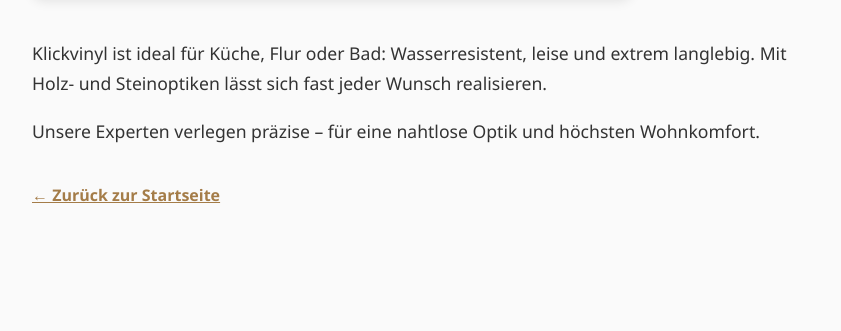
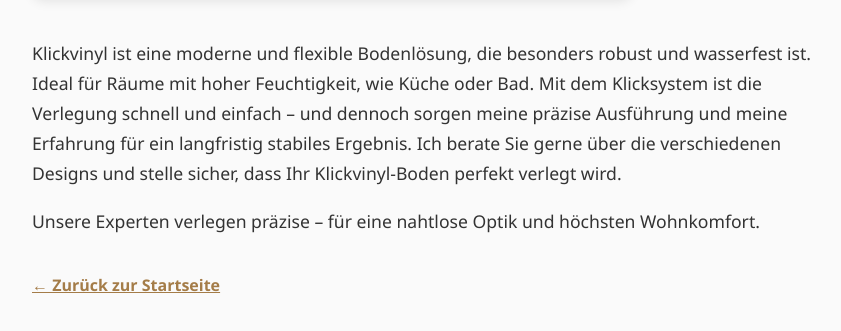
Before and after one commit to mm-floors/mm-floors, a plain HTML site: page docs/klickvinyl.html in a window 1280 px wide. Shown: the part 587-918 px from the top of the page, without its empty margins (16-857 px from the left). Before the commit the page ends 841 px from the top, so only its background shows below. Drawn offline with Linux system fonts and the light colour scheme.

Commit message:
Update klickvinyl.html

```diff
--- a/docs/klickvinyl.html
+++ b/docs/klickvinyl.html
@@ -16,7 +16,7 @@
   <h1>Klickvinyl & Designbeläge</h1>
   <img src="https://images.unsplash.com/photo-1602532288838-558e06f46e9f" alt="Klickvinyl Boden" />
   <p>
-    Klickvinyl ist ideal für Küche, Flur oder Bad: Wasserresistent, leise und extrem langlebig. Mit Holz- und Steinoptiken lässt sich fast jeder Wunsch realisieren.
+   Klickvinyl ist eine moderne und flexible Bodenlösung, die besonders robust und wasserfest ist. Ideal für Räume mit hoher Feuchtigkeit, wie Küche oder Bad. Mit dem Klicksystem ist die Verlegung schnell und einfach – und dennoch sorgen meine präzise Ausführung und meine Erfahrung für ein langfristig stabiles Ergebnis. Ich berate Sie gerne über die verschiedenen Designs und stelle sicher, dass Ihr Klickvinyl-Boden perfekt verlegt wird.
   </p>
   <p>
     Unsere Experten verlegen präzise – für eine nahtlose Optik und höchsten Wohnkomfort.
```
